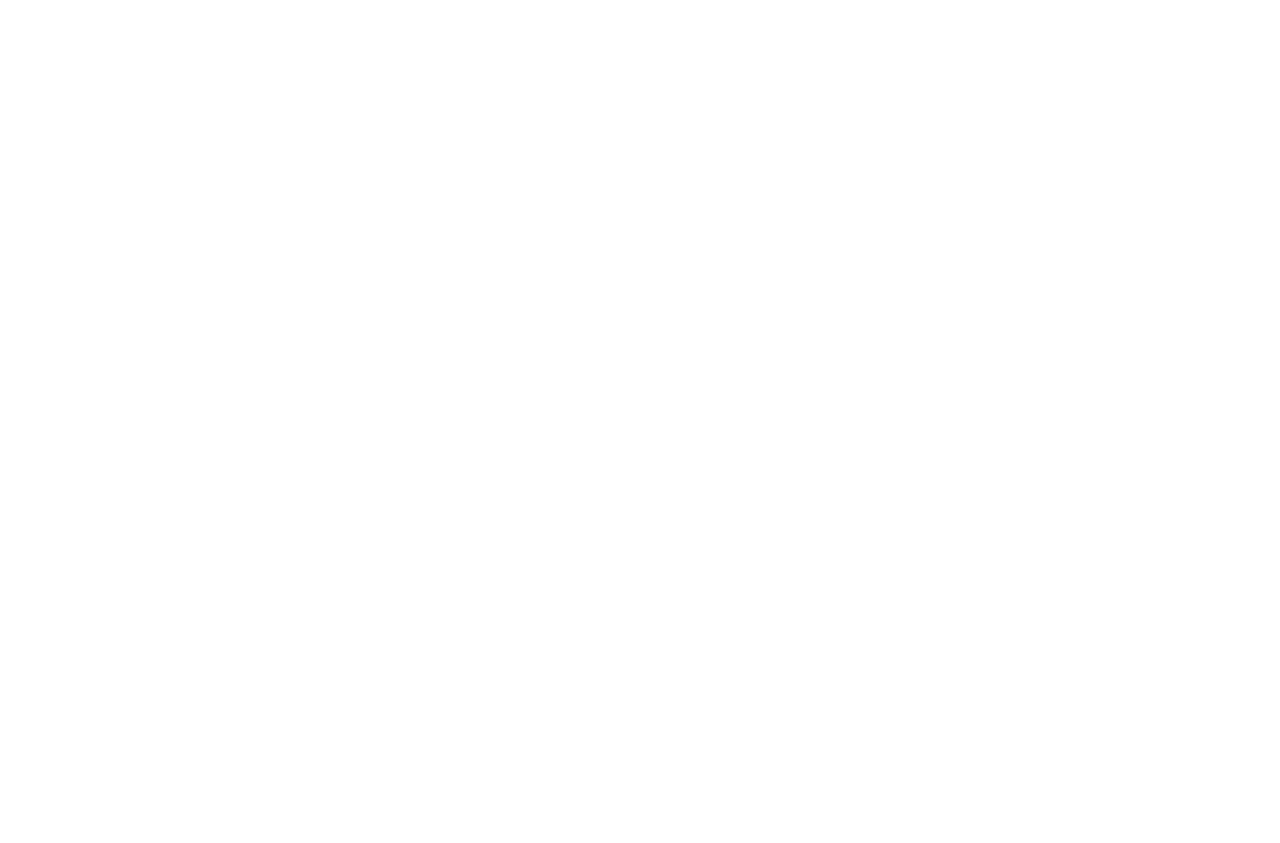
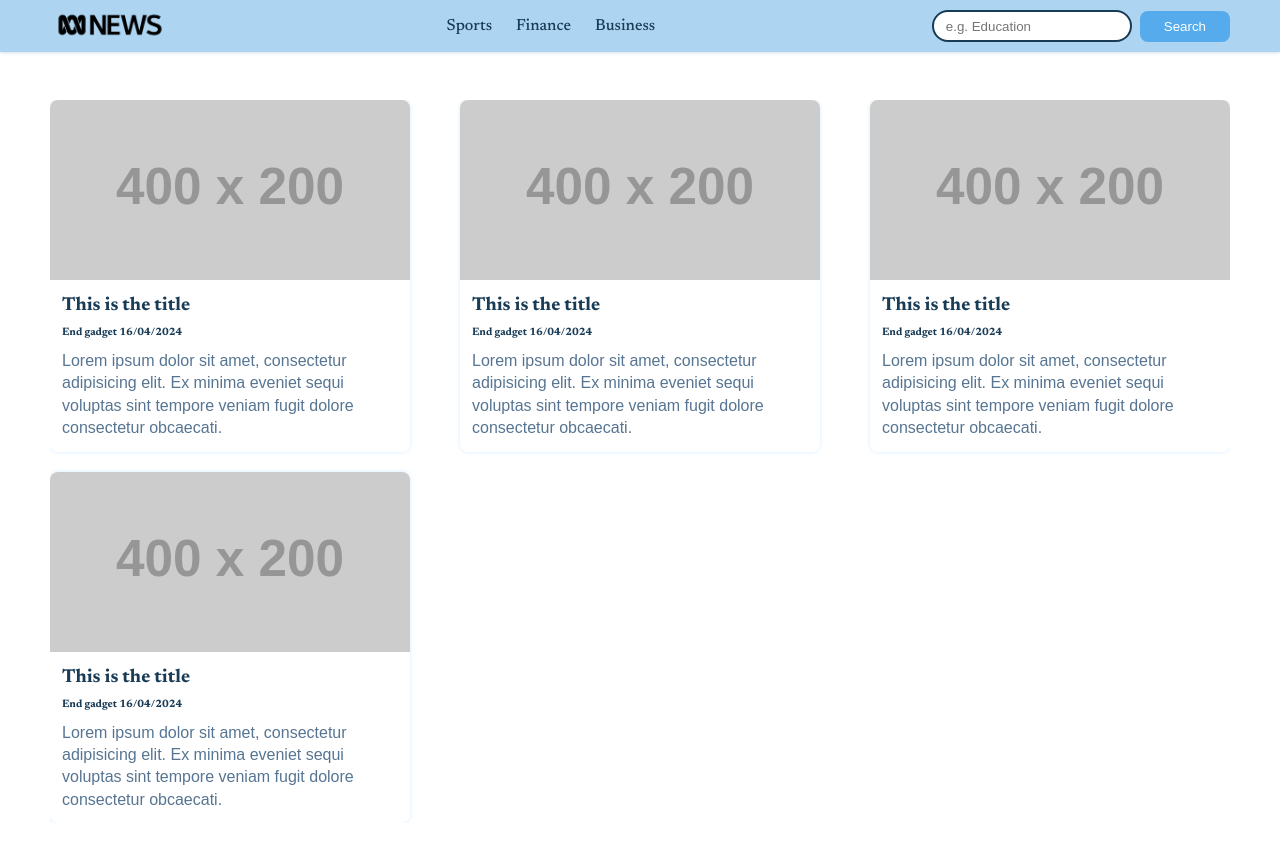
Before and after one commit to h3ydhruvmittal/Mini-Project---News-App, a plain HTML site: page index.html in a window 1280 px wide. Before the commit the page ends 800 px from the top, so only its background shows below. Drawn offline with Linux system fonts and the light colour scheme; placeholder pictures from the web are drawn by us; a web font is replaced by a local one.

Commit message:
designed navbar and news cards

```diff
--- a/index.html
+++ b/index.html
@@ -4,8 +4,77 @@
     <meta charset="UTF-8">
     <meta name="viewport" content="width=device-width, initial-scale=1.0">
     <title>Daily News</title>
+    <link rel="stylesheet" href="style.css">
 </head>
 <body>
+    <!-- creating the navbar -->
+    <nav>
+        <div class="main-nav container flex">
+            <a href="#" >
+                <img class="company-logo" src="/images/news-logo.png" alt="Daily News Logo">
+            </a>
+            <div class="nav-links">
+                <ul class="flex">
+                    <li class="hover-link nav-item">Sports</li>
+                    <li class="hover-link nav-item">Finance</li>
+                    <li class="hover-link nav-item">Business</li>
+                </ul>
+            </div>
+            <div class="search-bar flex">
+                <input type="text" class="news-input" placeholder="e.g. Education">
+                <button class="search-button">Search</button>
+            </div>
+        </div>
+    </nav>
 
+    <!-- creating the main body which contains news cards -->
+    <main>
+        <div class="cards-container flex container">
+            <div class="card">
+                <div class="card-header">
+                    <img src="https://via.placeholder.com/400x200" alt="news-image" id="news-img">
+                </div>
+                <div class="card-content">
+                    <h3 id="news-title">This is the title</h3>
+                    <h6 id="news-source" class="news-source">End gadget 16/04/2024</h6>
+                    <p class="news-disc" id="news-disc">Lorem ipsum dolor sit amet, consectetur adipisicing elit. Ex minima eveniet sequi voluptas sint tempore veniam fugit dolore consectetur obcaecati.</p>
+                </div>
+            </div>
+            <div class="card">
+                <div class="card-header">
+                    <img src="https://via.placeholder.com/400x200" alt="news-image" id="news-img">
+                </div>
+                <div class="card-content">
+                    <h3 id="news-title">This is the title</h3>
+                    <h6 id="news-source" class="news-source">End gadget 16/04/2024</h6>
+                    <p class="news-disc" id="news-disc">Lorem ipsum dolor sit amet, consectetur adipisicing elit. Ex minima eveniet sequi voluptas sint tempore veniam fugit dolore consectetur obcaecati.</p>
+                </div>
+            </div>
+            <div class="card">
+                <div class="card-header">
+                    <img src="https://via.placeholder.com/400x200" alt="news-image" id="news-img">
+                </div>
+                <div class="card-content">
+                    <h3 id="news-title">This is the title</h3>
+                    <h6 id="news-source" class="news-source">End gadget 16/04/2024</h6>
+                    <p class="news-disc" id="news-disc">Lorem ipsum dolor sit amet, consectetur adipisicing elit. Ex minima eveniet sequi voluptas sint tempore veniam fugit dolore consectetur obcaecati.</p>
+                </div>
+            </div>
+            <div class="card">
+                <div class="card-header">
+                    <img src="https://via.placeholder.com/400x200" alt="news-image" id="news-img">
+                </div>
+                <div class="card-content">
+                    <h3 id="news-title">This is the title</h3>
+                    <h6 id="news-source" class="news-source">End gadget 16/04/2024</h6>
+                    <p class="news-disc" id="news-disc">Lorem ipsum dolor sit amet, consectetur adipisicing elit. Ex minima eveniet sequi voluptas sint tempore veniam fugit dolore consectetur obcaecati.</p>
+                </div>
+            </div>
+        </div>
+
+    </main>
+
+
+    <script src="script.js"></script>
 </body>
 </html>
--- a/style.css
+++ b/style.css
@@ -0,0 +1,136 @@
+@import url('https://fonts.googleapis.com/css2?family=Newsreader:ital,opsz,wght@0,6..72,200..800;1,6..72,200..800&family=Platypi:ital,wght@0,300..800;1,300..800&display=swap');
+
+*{
+    margin: 0;
+    padding: 0;
+    box-sizing: border-box;
+}
+
+:root{
+    --primary-text-color:#183b56;
+    --secondary-text-color:#577592;
+    --accent-color:#56abed;
+    --accent-color-dark:#07304f;
+}
+
+body{
+    font-family: "Newsreader", sans-serif;
+    font-optical-sizing: auto;
+    font-weight: 500;
+    font-style: normal;
+    color:var(--primary-text-color);
+}
+p{
+    font-family: "Playtpi",sans-serif;
+    font-style: normal;
+    color: var(--secondary-text-color);
+    line-height: 1.4rem;
+}
+a{
+    text-decoration: none;
+}
+ul{
+    list-style: none;
+}
+.flex{
+    display: flex;
+    align-items: center;
+}
+.container{
+    max-width: 1180px;
+    margin-inline: auto;
+    overflow:hidden;
+}
+nav{
+    background-color: #add4f1;
+    box-shadow: 0px 0px 4px #bbd0e2;
+    position:fixed;
+    top:0;
+    z-index:99;
+    left:0;
+    right: 0;
+}
+.main-nav{
+    justify-content: space-between;
+    padding:8px 0px;
+}
+.company-logo{
+    width:120px;
+
+}
+.nav-links ul{
+    gap: 24px;
+}
+.hover-link{
+    cursor:pointer;
+}
+.hover-link:hover{
+    color: var(--secondary-text-color);
+    font-size: 1.5rem;
+}
+.hover-link:active{
+    color:red;
+}
+.search-bar{
+    height: 32px;
+    gap:8px;
+}
+.news-input{
+    width:200px;
+    height:100%;
+    padding: 12px 12px;
+    border-radius: 16px;
+    border: 2px solid var(--primary-text-color);
+    font-family: "Playtpi",sans-serif;
+}
+.search-button{
+    background-color: var(--accent-color);
+    color:white;
+    padding: 8px 24px;
+    border:none;
+    border-radius: 8px;
+    cursor:pointer;
+    font-family: "Playtpi",sans-serif;
+}
+.search-button:hover{
+    background-color: var(--accent-color-dark);
+}
+
+
+/* Styling Main Body */
+main{
+    padding-block: 20px;
+    margin-top: 80px;
+}
+.card{
+    width:360px;
+    min-height: 300px;
+    box-shadow: 0 0 4px #d4ecff;
+    border-radius: 8px;
+    overflow: hidden;
+    cursor: pointer;
+    background-color:#fff;
+    transition: all 0.3s ease;
+}
+.cards-container{
+    justify-content: space-between;
+    flex-wrap: wrap;
+    row-gap: 20px;
+    align-items: start;
+}
+.card:hover{
+    box-shadow: 1px 1px 8px #d4ecff;
+    background-color: #f9fdff;
+    transform: translateY(-8px);
+}
+.card-header img{
+    width:100%;
+    height:180px;
+    object-fit: cover;
+}
+.card-content{
+    padding:12px;
+}
+.news-source{
+    margin-block :12px;
+}
```
Also changed, not shown: images/breaking-news.jpeg (added), images/news-logo.png (added).
